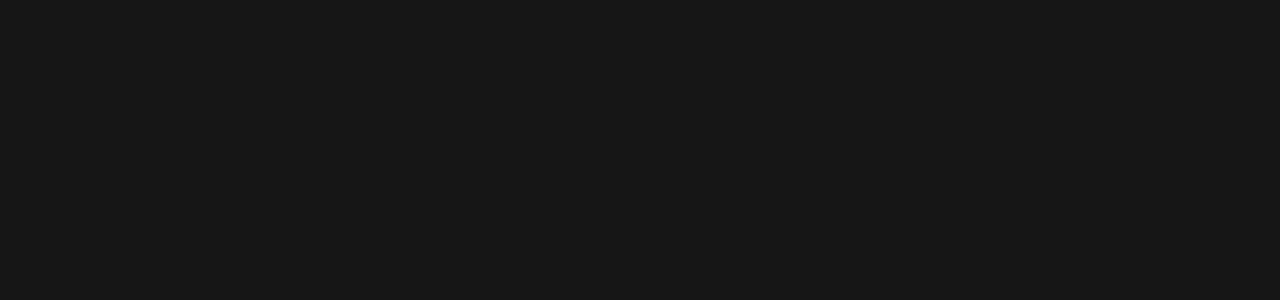
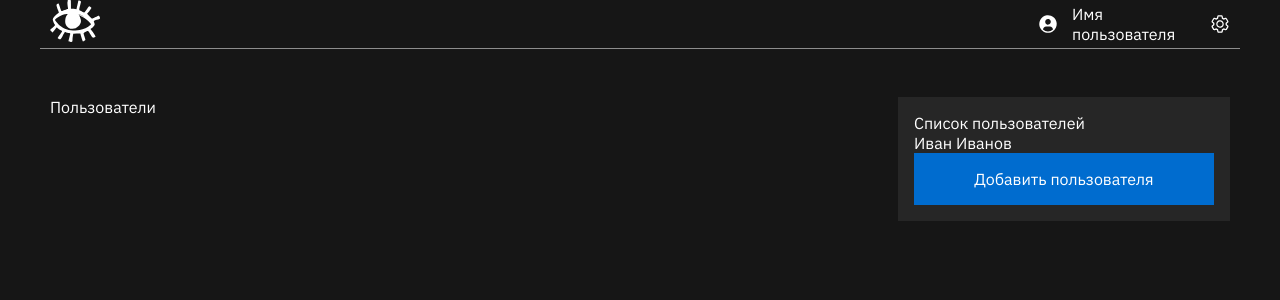
Before and after one commit to iGafar/team_18_front, a React (Create React App) app: page /admin in a window 1280 px wide. Before the commit this address had no page. Shown: the top 300 px of the page. Built offline with nearby package versions, Linux system fonts and the light colour scheme.

Commit message:
made UserList and add new pages

```diff
--- a/src/App.jsx
+++ b/src/App.jsx
@@ -1,19 +1,25 @@
 import Header from "./components/Header/Header";
 import Main from "./components/Main/Main";
-import Login from "./components/login/login"
-import { Route, Router, Routes } from "react-router-dom";
+import Login from "./pages/Login/Login";
+import Admin from './pages/Admin/Admin'
+import { Route, Routes } from "react-router-dom";
+
 
 function App() {
   return (
     <>
       <Routes>
-        <Route path='/' element={
+        <Route
+          path="/"
+          element={
             <>
-              <Header/>
-              <Main/>
+              <Header />
+              <Main />
             </>
-           }/>
-        <Route path='/login' element={ <Login/> }/>
+          }
+        />
+        <Route path="/login" element={<Login />} />
+        <Route path="/admin" element={<Admin />} />
       </Routes>
     </>
   );
--- /dev/null
+++ b/src/components/UsersList/UsersList.css
@@ -0,0 +1,15 @@
+.users {
+	width: 332px;
+	padding: 16px;
+	background-color: #262626;
+}
+
+.users button {
+	background-color: #006CCF;
+	padding: 16px;
+	width: 300px;
+}
+
+.users button:hover {
+	opacity: .7;
+}
--- /dev/null
+++ b/src/components/UsersList/UsersList.jsx
@@ -0,0 +1,10 @@
+import React from "react";
+import './UsersList.css'
+
+export default function UsersList() {
+  return <div className="users">
+		<h3>Список пользователей</h3>
+		<p>Иван Иванов</p>
+		<button>Добавить пользователя</button>
+	</div>;
+}
--- a/src/index.css
+++ b/src/index.css
@@ -1,7 +1,6 @@
 body {
   background-color: #161616;
   color: #fff;
-  font-family: "IBM Plex Sans", sans-serif;
 }
 
 .container {
@@ -10,4 +9,5 @@
   padding: 0 10px;
   display: flex;
   justify-content: space-between;
+  font-family: "IBM Plex Sans", sans-serif;
 }
--- /dev/null
+++ b/src/pages/Admin/Admin.jsx
@@ -0,0 +1,17 @@
+import React from "react";
+import Header from "../../components/Header/Header";
+import UsersList from "../../components/UsersList/UsersList";
+
+export default function admin() {
+  return (
+    <>
+      <Header />
+      <main className="admin">
+				<div className="container">
+					<h2>Пользователи</h2>
+					<UsersList />
+				</div>
+			</main>
+    </>
+  );
+}
--- a/src/components/login/login.css
+++ b/src/pages/Login/Login.css
@@ -34,7 +34,6 @@
 .login-form-container {
     background-color: #262626;
     padding: 24px 60px;
-    width: 35vw;
 }
 
 .login-label-text {
--- a/src/components/login/login.jsx
+++ b/src/pages/Login/Login.jsx
@@ -1,6 +1,6 @@
-import './login.css'
+import './Login.css'
 import { useDocumentTitle } from "../../hooks/setDocumentTitle"
-import { useState } from "react";
+import React, { useState } from "react";
 import eye from "../../assets/images/login/eye.gif";
 import view from "../../assets/images/login/view.svg";
 import view_off from "../../assets/images/login/view-off.svg";
```
Also changed, not shown: src/pages/Admin/Admin.css (added).
